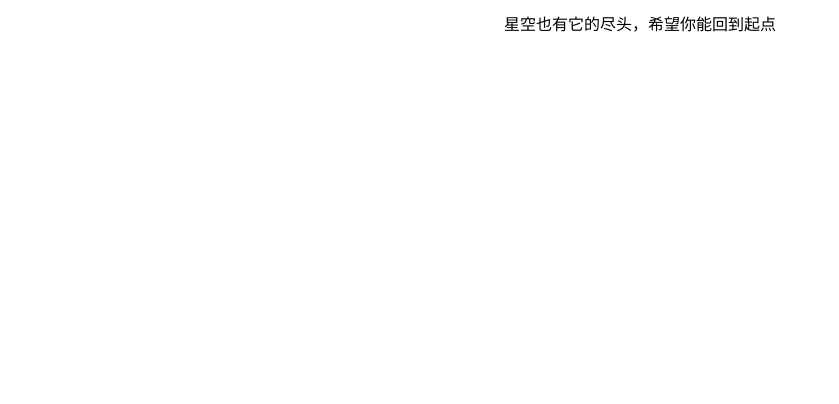
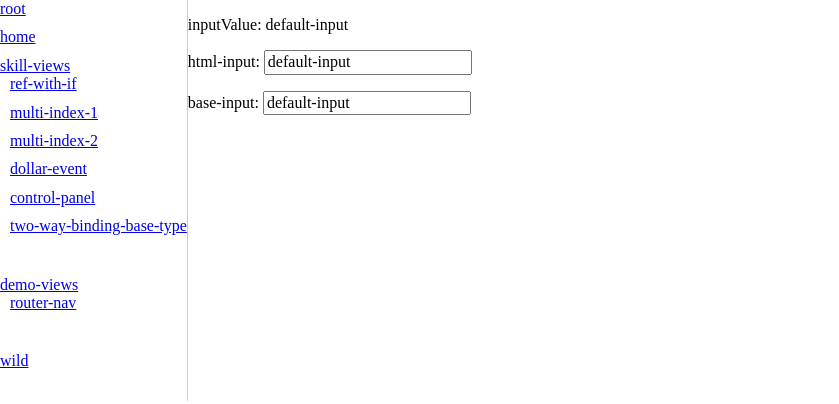
Before and after one commit to Fifth-Patient/vue-demo, a Vue app: page /skill/two-way-binding-base-type in a window 1280 px wide. Shown: the top 404 px of the page, without its empty margins (0-839 px from the left). Built offline with nearby package versions, Linux system fonts and the light colour scheme.

Commit message:
skill: two-way-binding-base-type

```diff
--- a/src/router.js
+++ b/src/router.js
@@ -48,6 +48,11 @@ const skillRouter = {
       path: 'control-panel',
       name: 'control-panel',
       component: () => import('./views/skill/control-panel')
+    },
+    {
+      path: 'two-way-binding-base-type',
+      name: 'two-way-binding-base-type',
+      component: () => import('./views/skill/two-way-binding-base-type')
     }
   ]
 }
--- /dev/null
+++ b/src/views/skill/two-way-binding-base-type/base-input/base-input.vue
@@ -0,0 +1,28 @@
+<template>
+  <input type="text" v-model="fieldValue">
+</template>
+
+<script>
+export default {
+  name: 'base-input',
+  props: {
+    value: {
+      type: String,
+      default: ''
+    }
+  },
+  data () {
+    return {
+      fieldValue: this.value // 初始化赋值
+    }
+  },
+  watch: {
+    value (newVal) {
+      this.fieldValue = newVal // 监听props（外部）更新，赋值给data（内部）
+    },
+    fieldValue () {
+      this.$emit('input', this.fieldValue) // data（内部）更新，抛出到外部
+    }
+  }
+}
+</script>
--- /dev/null
+++ b/src/views/skill/two-way-binding-base-type/base-input/index.js
@@ -0,0 +1,3 @@
+import BaseInput from './base-input'
+
+export default BaseInput
--- /dev/null
+++ b/src/views/skill/two-way-binding-base-type/index.js
@@ -0,0 +1,3 @@
+import TwoWayBindDingBaseType from './two-way-binding-base-type'
+
+export default TwoWayBindDingBaseType
--- /dev/null
+++ b/src/views/skill/two-way-binding-base-type/two-way-binding-base-type.vue
@@ -0,0 +1,27 @@
+<template>
+  <div class="two-way-binding-base-type">
+    <p>inputValue: {{ inputValue }}</p>
+    <p>
+      html-input: <input type="text" v-model="inputValue">
+    </p>
+    <p>
+      base-input: <base-input v-model="inputValue"></base-input>
+    </p>
+  </div>
+</template>
+
+<script>
+import BaseInput from './base-input'
+
+export default {
+  name: 'skill-two-way-binding-base-type',
+  components: {
+    BaseInput
+  },
+  data () {
+    return {
+      inputValue: 'default-input'
+    }
+  }
+}
+</script>
```
